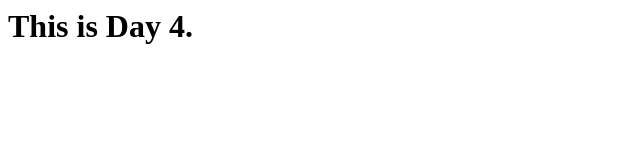
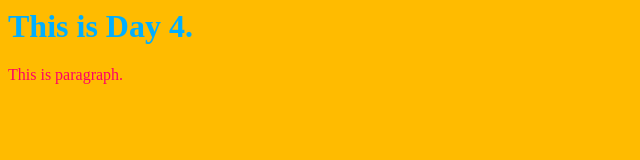
Before and after one commit to Shrimerng/Shrimerng.github.io, a plain HTML site: page day4/index.html in a window 1280 px wide. Shown: the whole page, without its empty margins (0-640 px from the left). Drawn offline with Linux system fonts and the light colour scheme.

Commit message:
Add color

```diff
--- a/day4/index.html
+++ b/day4/index.html
@@ -1,8 +1,25 @@
 <html>
     <head>
         <title>Day 4</title>
+        <!--<script>
+            alert('hi');
+            confirm('Are you sure?');
+    let name = prompt('Please enter your name.');
+    alert('Welcome !'+ name);
+        </script>-->
+        <style>
+            body{
+                color:#00aeff;
+                background-color: #ffbb00;
+            }
+            p{
+                color: #ff0066;
+            }
+        </style>
+    <!--This is my design.-->
     </head>
     <body>
         <h1>This is Day 4.</h1>
+        <p>This is paragraph.</p>
     </body>
 </html>
```
